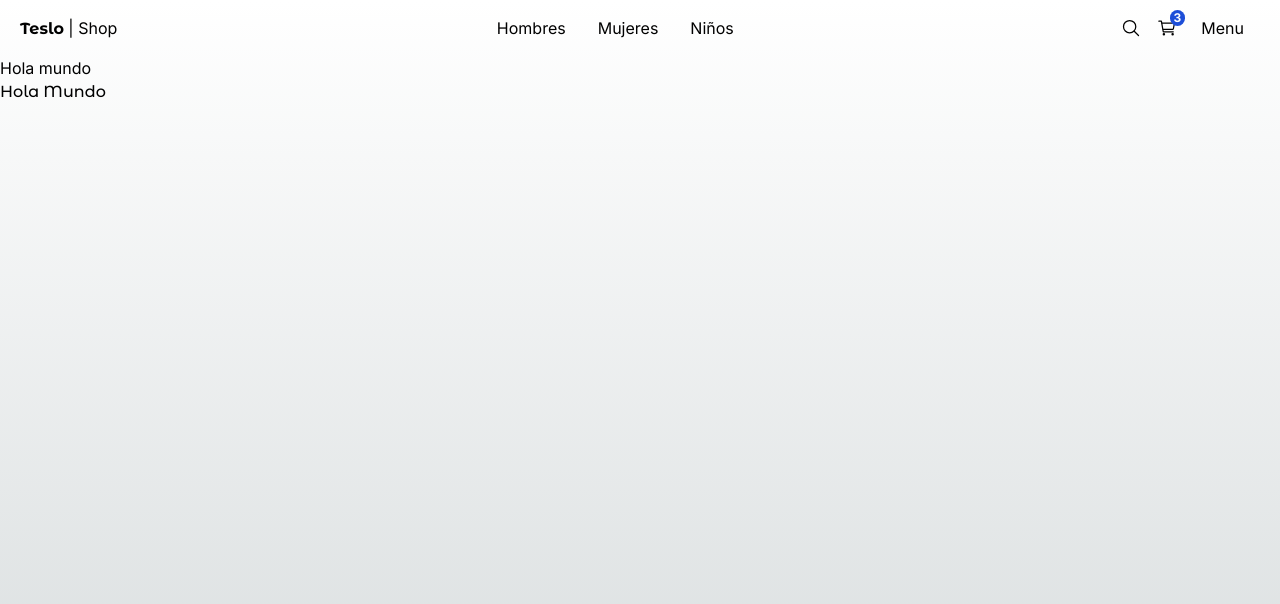
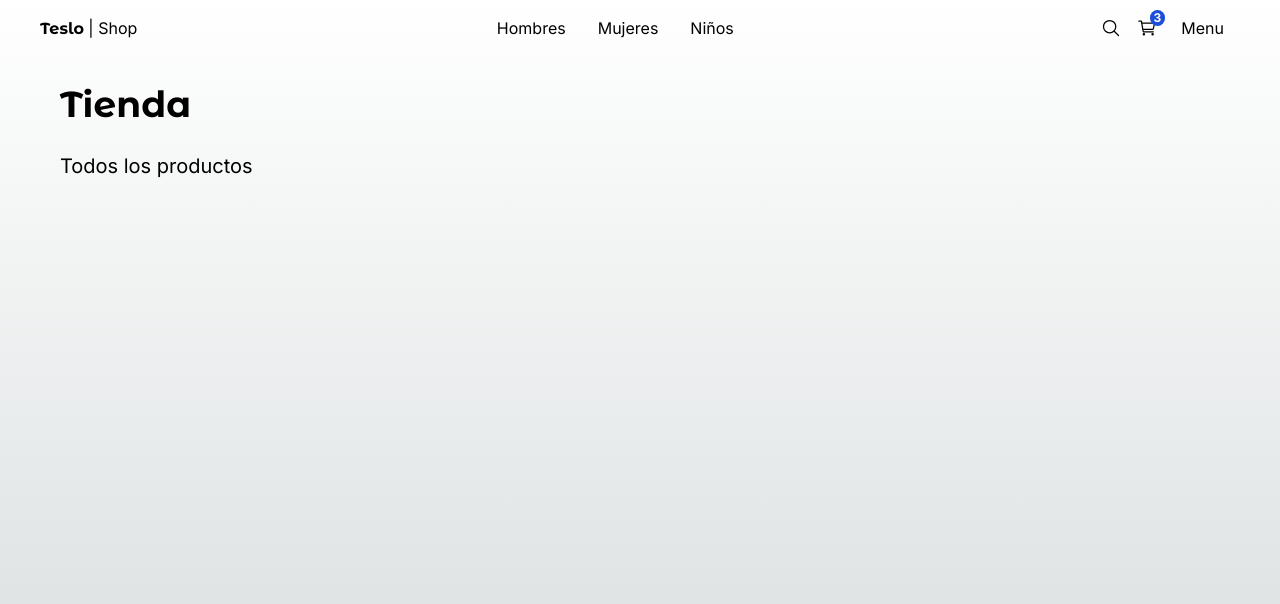
Before and after one commit to JuanManuelJerezBaraona/teslo-shop, a Next.js app: page / in a window 1280 px wide. Shown: the top 604 px of the page. Built offline with nearby package versions, Linux system fonts and the light colour scheme.

Commit message:
Update category page to handle 'kids' id and add Title component to shop page

```diff
--- a/src/app/(shop)/category/[id]/page.tsx
+++ b/src/app/(shop)/category/[id]/page.tsx
@@ -1,8 +1,23 @@
+import { notFound } from "next/navigation";
 
-export default function() {
+interface Props {
+    params: {
+        id: string;
+    }
+}
+
+export default function({ params }: Props) {
+
+    const { id } = params;
+
+    if ( id === 'kids' ) {
+        notFound();
+
+    }
+
     return (
         <div>
-            <h1>Category Page</h1>
+            <h1>Category Page { id }</h1>
         </div>
     );
 }
--- /dev/null
+++ b/src/app/(shop)/category/not-found.tsx
@@ -0,0 +1,9 @@
+import { PageNotFound } from "@/components";
+
+export default function() {
+    return (
+        <div>
+            <PageNotFound />
+        </div>
+    );
+}
--- a/src/app/(shop)/layout.tsx
+++ b/src/app/(shop)/layout.tsx
@@ -2,9 +2,12 @@
 
 export default function ShopLayout({children}: {children: React.ReactNode;}) {
     return (
-        <main className="min-h-screen">
+        <main className="min-h-screen px-5">
             <TopMenu />
-            { children }
+
+            <div className="px-0 sm:px-10">
+                { children }
+            </div>
         </main>
     );
 }
--- a/src/app/(shop)/page.tsx
+++ b/src/app/(shop)/page.tsx
@@ -1,11 +1,13 @@
-import { titleFont } from "@/config/fonts";
-import Image from "next/image";
+import { Title } from "@/components";
 
 export default function Home() {
     return (
-        <div>
-            <h1>Hola mundo</h1>
-            <h1 className={ titleFont.className }>Hola Mundo</h1>
-        </div>
+        <>
+            <Title
+                title="Tienda"
+                subtitle="Todos los productos"
+                className="mb-2"
+            />
+        </>
     );
 }
--- a/src/components/index.ts
+++ b/src/components/index.ts
@@ -1 +1,3 @@
+export * from './ui/not-found/PageNotFound';
+export * from './ui/title/Title';
 export * from './ui/top-menu/TopMenu';
--- /dev/null
+++ b/src/components/ui/not-found/PageNotFound.tsx
@@ -0,0 +1,31 @@
+import Image from "next/image";
+import Link from "next/link";
+import { titleFont } from "@/config/fonts";
+
+export const PageNotFound = () => {
+    return (
+        <div className="flex flex-col-reverse md:flex-row h-[800px] w-full justify-center items-center align-middle">
+            <div className="text-center px-5 mx-5">
+                <h2 className={ `${titleFont.className} antialiased text-9xl` }>404</h2>
+                <p className="font-semibold text-xl">Whooops! Lo sentimos mucho.</p>
+                <p className="font-light">
+                    <span>Puedes regresar al: </span>
+                    <Link
+                        href="/"
+                        className="font-bold hover:underline transition-all"
+                    > Inicio</Link>
+                </p>
+            </div>
+
+            <div className="px-5 mx-5">
+                <Image
+                    src="/imgs/starman_750x750.png"
+                    alt="Starman"
+                    className="p-5 sm:p-0"
+                    width={ 550 }
+                    height={ 550 }
+                />
+            </div>
+        </div>
+    )
+}
--- /dev/null
+++ b/src/components/ui/title/Title.tsx
@@ -0,0 +1,24 @@
+import { titleFont } from "@/config/fonts";
+
+interface Props {
+    title: string;
+    subtitle?: string;
+    className?: string;
+}
+
+export const Title = ({ title, subtitle, className }: Props ) => {
+    return (
+        <div className={`mt-3 ${ className }`}>
+            <h1 className={`${titleFont.className} antialiased text-4xl font-semibold my-7`}>
+                { title }
+            </h1>
+
+            {
+                subtitle && (
+                    <h3 className="text-xl mb-5">{ subtitle }</h3>
+                )
+            }
+
+        </div>
+    )
+}
```
